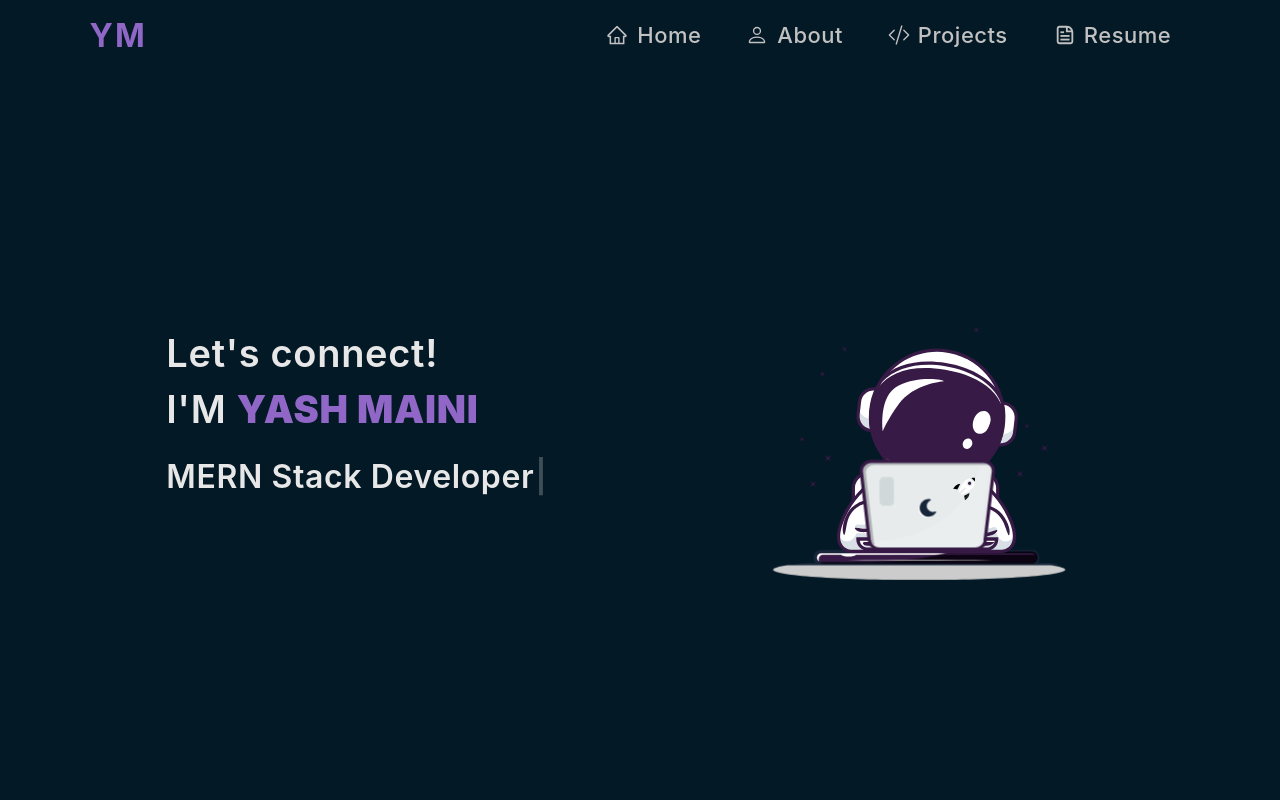
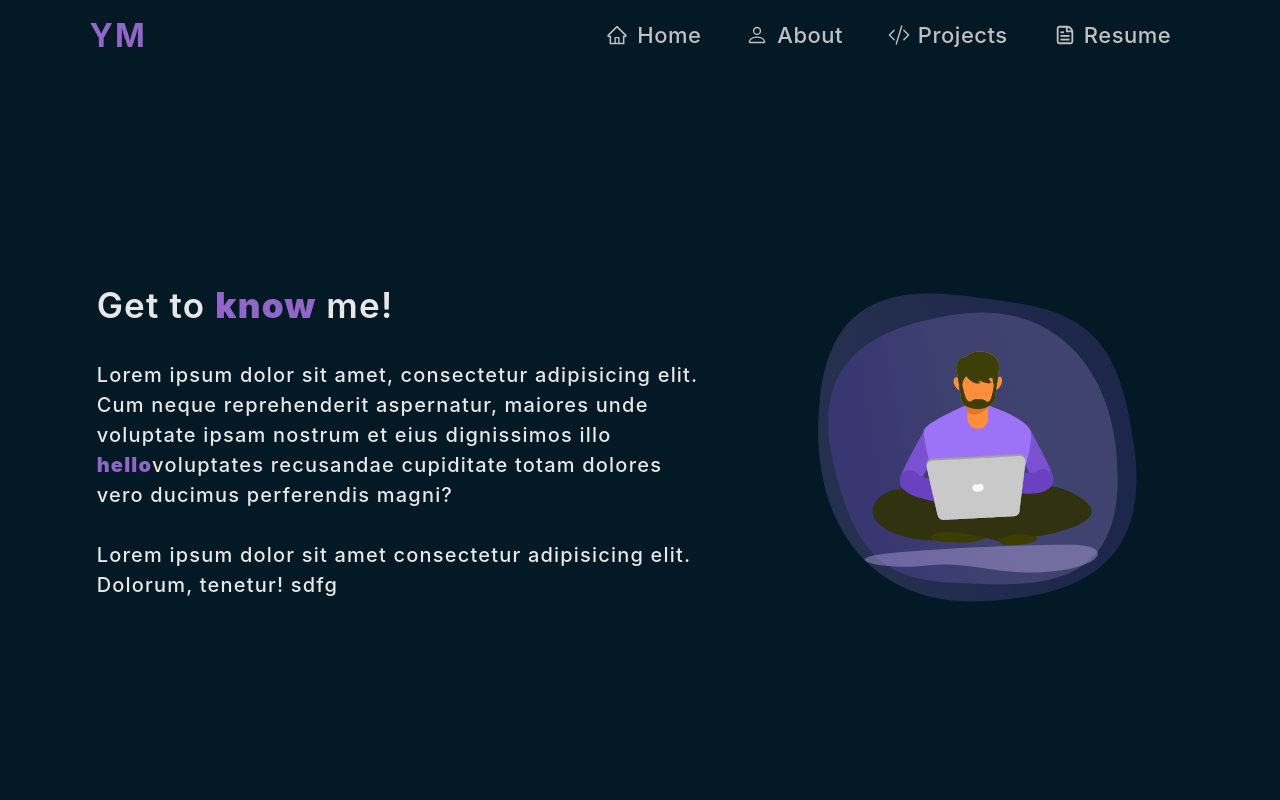
Before and after one commit to Yashmaini30/portfolio-yashmaini, a React (Create React App) app: page /About in a window 1280 px wide. Shown: the top 800 px of the page. Built offline with nearby package versions, Linux system fonts and the light colour scheme.

Commit message:
made about page

```diff
--- a/src/App.js
+++ b/src/App.js
@@ -2,13 +2,14 @@ import React from 'react';
 import './App.css';
 import Navbar from './componennts/Navbar';
 import Home from './componennts/Home';
+import About from './componennts/About';
 
 
 function App() {
   return (
     <>
     <Navbar/>
-    <Home/>
+    <About/>
     </>
   );
 }
--- /dev/null
+++ b/src/componennts/About.jsx
@@ -0,0 +1,37 @@
+import React from "react";
+import Tilt from "react-parallax-tilt";
+import Lottie from "lottie-react";
+import Coder from "../LottieFiles/coder.json";
+
+const About = () => {
+    return (
+        <>
+        <div className="AboutPage">
+            <div className="AboutText">
+                <h1 className="AboutTextHeading">Get to <b>know</b> me!</h1>
+                <p>
+                    Lorem ipsum dolor sit amet, consectetur adipisicing elit. Cum neque
+                    reprehenderit aspernatur, maiores unde voluptate ipsam nostrum et
+                    eius dignissimos illo <b>hello</b>voluptates recusandae cupiditate totam dolores
+                    vero ducimus perferendis magni? <br />
+                    <br />
+                    Lorem ipsum dolor sit amet consectetur adipisicing elit. Dolorum,
+                    tenetur! sdfg
+                </p>
+            </div>
+
+            <div>
+                <Tilt>
+                    <Lottie
+                        className="illustration"
+                        animationData={Coder}
+                        loop={true}
+                    />
+                </Tilt>
+            </div>
+        </div>
+        </>
+    );
+}
+
+export default About;
```
